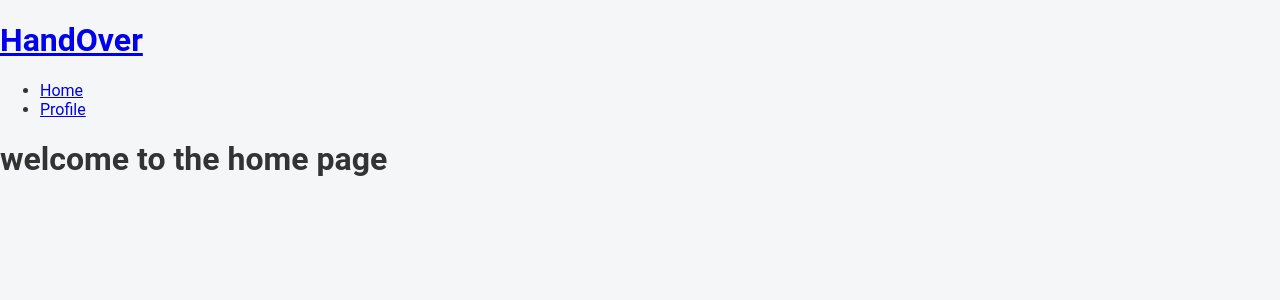
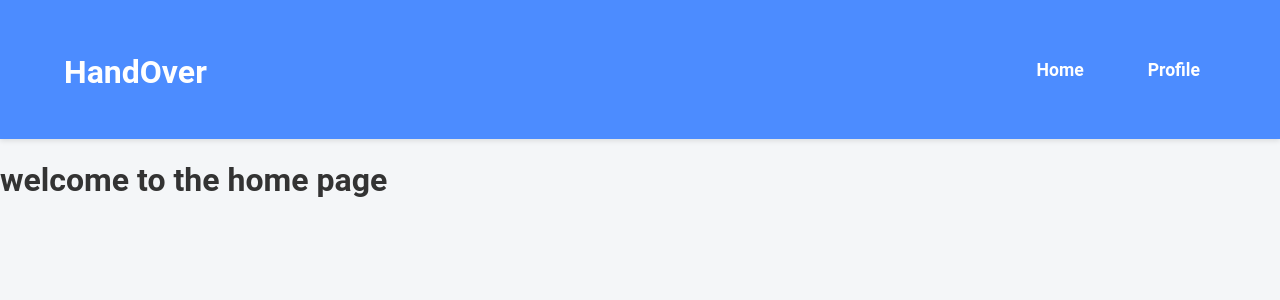
Before and after one commit to hikaba/handover-frontend, a React (Vite) app: page / in a window 1280 px wide. Shown: the top 300 px of the page. Built offline with nearby package versions, Linux system fonts and the light colour scheme; no server answers; sample sign-in values are in the browser's storage.

Commit message:
fixed some styling issues in the header

```diff
--- a/src/components/Header/Header.jsx
+++ b/src/components/Header/Header.jsx
@@ -1,5 +1,5 @@
 import React from 'react';
-import { Link } from 'react-router-dom';
+import { Link, useNavigate } from 'react-router-dom';
 import "./Header.scss";
 
 function Header({ user }) {
--- a/src/components/Header/Header.scss
+++ b/src/components/Header/Header.scss
@@ -1,2 +1,60 @@
 @use '../../styles/partials/mixins' as *;
 @use '../../styles/partials/variables' as *;
+
+.header {
+  background-color: $primary-color;
+  color: #fff;
+  display: flex;
+  flex-direction: column;
+  align-items: center;
+  padding: 1rem;
+  box-shadow: 0 2px 5px rgba(0, 0, 0, 0.1);
+  @include tablet {
+    padding: 1.5rem 3rem;
+    flex-direction: row;
+    justify-content: space-between;
+  }
+  @include desktop {
+    padding: 2rem 4rem;
+  }
+
+  &__link {
+    text-decoration: none;
+  }
+
+  &__title {
+    font-family: $font-family;
+    font-size: 1.5rem;
+    color: #fff;
+    margin-bottom: 1rem;
+
+    @include desktop{
+        font-size: 2rem;
+    }
+  }
+
+  &__nav {
+    display: flex;
+  }
+
+  &__list {
+    display: flex;
+    list-style: none;
+    margin: 0;
+    padding: 0;
+  }
+
+  &__list-item {
+    margin: 0 1rem;
+
+    &:last-child {
+      margin-right: 0;
+    }
+  }
+  &__nav-link {
+    @include nav-style(#fff, $primary-color, #fff);
+    @include desktop{
+        font-size: 1.1rem;
+    }
+  }
+}
--- a/src/components/Login/Login.scss
+++ b/src/components/Login/Login.scss
@@ -9,6 +9,13 @@
     background-color: #fff;
     border-radius: 10px;
     box-shadow: 0px 4px 10px rgba(0, 0, 0, 0.1);
+    @include tablet{
+        padding: 2.5rem;
+    }
+    @include desktop{
+        padding: 3rem;
+        max-width: 450px;
+    }
 
     &__form {
       display: flex;
@@ -101,11 +108,4 @@
           }
       }
     }
-    @include tablet{
-        padding: 2.5rem;
-    }
-    @include desktop{
-        padding: 3rem;
-        max-width: 450px;
-    }
 }
--- a/src/styles/partials/_mixins.scss
+++ b/src/styles/partials/_mixins.scss
@@ -25,7 +25,7 @@
     justify-content: center;
     align-items: center;
   }
-  @mixin button-style($color) {
+@mixin button-style($color) {
     background-color: $color;
     color: white;
     padding: 0.75rem 1.25rem;
@@ -40,3 +40,16 @@
         background-color: color.scale($color, $lightness: -10%);
     }
 }
+@mixin nav-style($text-color, $hover-color, $hover-bg-color) {
+    text-decoration: none;
+    color: $text-color;
+    font-size: 1rem;
+    font-weight: bold;
+    padding: 0.5rem 1rem;
+    border-radius: 5px;
+
+    &:hover {
+      color: $hover-color;
+      background-color: $hover-bg-color;
+    }
+}
```
